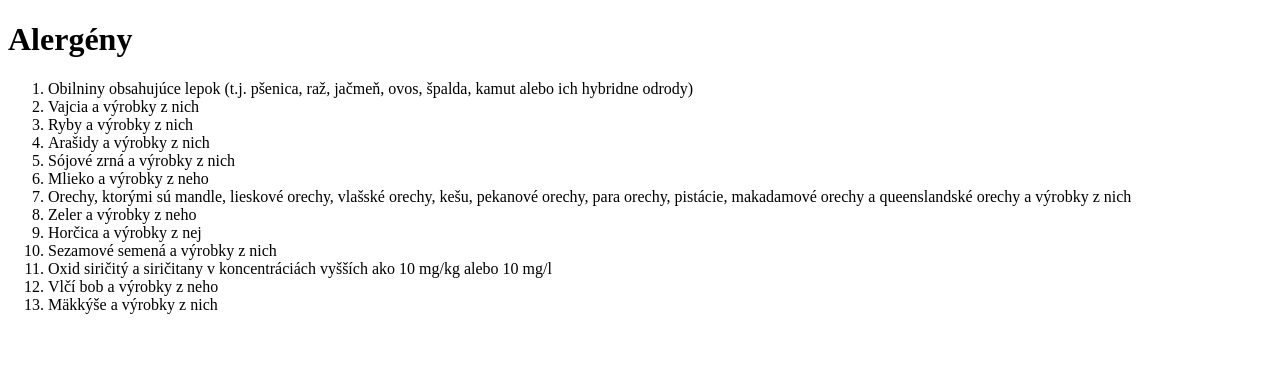
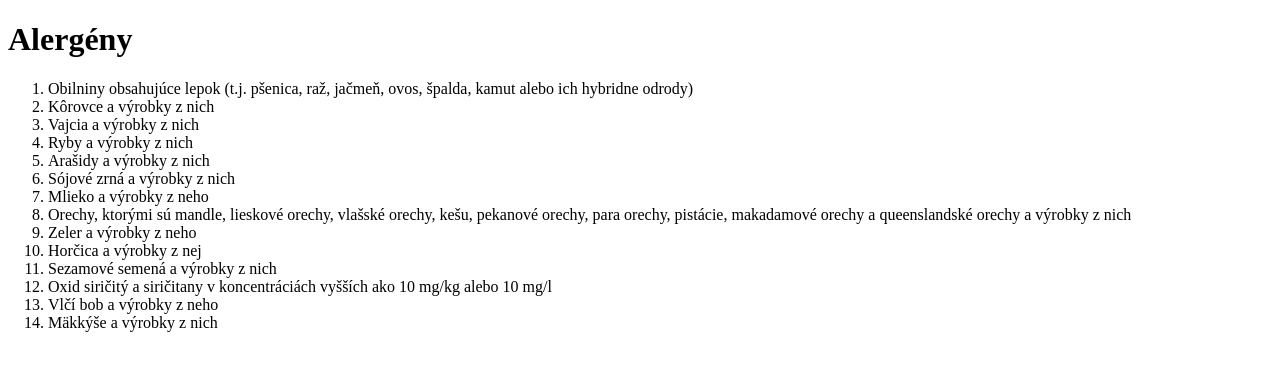
Before and after one commit to Mirek321/IT-Pizza-Web, a PHP site: page /alergeny.php in a window 1280 px wide. Shown: the top 371 px of the page. Run offline with PHP 8.4, Linux system fonts and the light colour scheme.

Commit message:
upravil som spravne alergeny

```diff
--- a/alergeny.php
+++ b/alergeny.php
@@ -8,6 +8,7 @@
   <h1>Alergény</h1>
   <ol>
 	<li>Obilniny obsahujúce lepok (t.j. pšenica, raž, jačmeň, ovos, špalda, kamut alebo ich hybridne odrody)</li>
+	<li>Kôrovce a výrobky z nich</li>
 	<li>Vajcia a výrobky z nich</li>
 	<li>Ryby a výrobky z nich</li>
 	<li>Arašidy a výrobky z nich</li>
```
